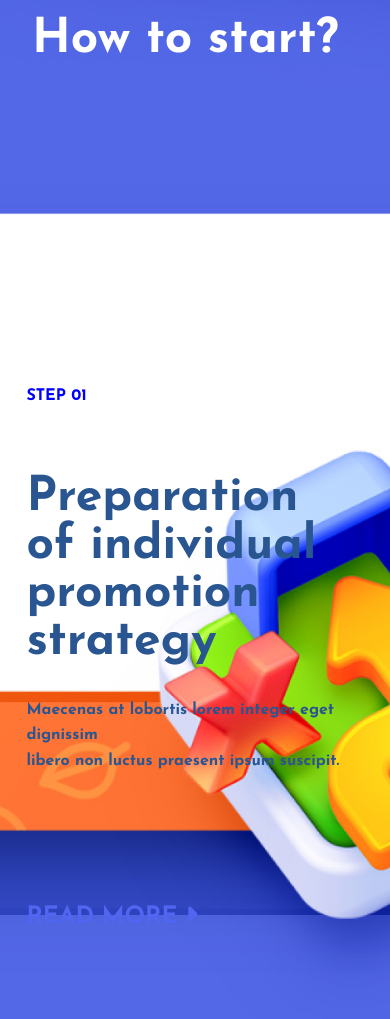
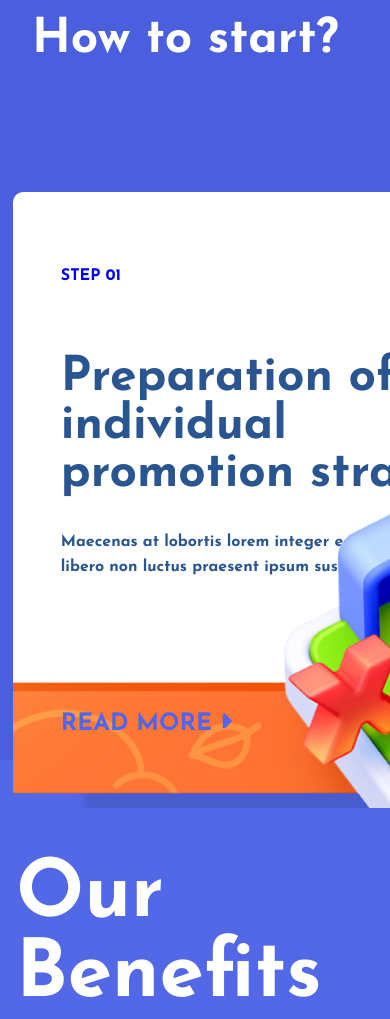
Before and after one commit to imrulkayessayem/domo-website, a plain HTML site: page index.html in a window 390 px wide. Shown: the top 1019 px of the page. Drawn offline with Linux system fonts and the light colour scheme.

Commit message:
media query

```diff
--- a/style.css
+++ b/style.css
@@ -37,7 +37,6 @@ a {
   max-width: 1450px;
   margin: auto;
   padding: 1rem 2rem;
-  overflow: hidden;
 }
 
 .logo {
@@ -86,7 +85,7 @@ a {
 }
 
 #main-header {
-  background: url(img/landing-4.png) no-repeat center center/cover;
+  background: url(img/domo-landing-2.png) no-repeat center center/cover;
   height: 100vh;
   font-weight: 800;
 }
@@ -124,7 +123,7 @@ a {
   display: flex;
   align-items: center;
   font-size: 1rem;
-  transition: all 1s ease-in;
+  transition: all .5s ease-in;
 }
 
 #main-header #navbar #nav-content ul li a:hover {
@@ -222,7 +221,7 @@ a {
 #how {
   height: 100vh;
   width: 100%;
-  background: url('img/2nd-page.png') no-repeat center center/cover;
+  background: #4B5EDE;
 }
 
 .start {
@@ -232,19 +231,32 @@ a {
 }
 
 #how .how-content {
-  height: 100%;
   display: flex;
   flex-direction: column;
   align-items: left;
   justify-content: center;
-  margin-left: 5rem;
-  margin-top: 10rem;
+  margin-top: 7rem;
+  background: #fff;
+  width: 1000px;
+  height: 600px;
+  border-radius: 10px;
+  box-shadow: 200px 100px rgba(0, 0, 0, 0.11);
+}
+
+#how .how-content::before {
+  content: '';
+  position: absolute;
+  background: url('img/2nd-page-before.png') no-repeat center center/cover;
+  height: 100%;
+  width: 1182px;
+  top: 8.2rem;
 }
 
 #how .how-content .step {
   font-family: 'Josefin Sans', sans-serif;
   color: blue;
-  margin-top: 2rem;
+  margin-top: 1rem;
+  padding-left: 3rem;
 }
 
 #how .how-content h1 {
@@ -252,22 +264,26 @@ a {
   font-size: 4rem;
   color: #295691;
   margin-top: 4rem;
+  padding-left: 3rem;
 }
 
 #how .how-content .step-2 {
   font-family: 'Josefin Sans', sans-serif;
   color: #295691;
-  font-size: 1.5rem;
+  font-size: 1rem;
   margin-top: 2rem;
+  padding-left: 3rem;
 }
 
 #how .how-content a {
   font-family: 'Josefin Sans', sans-serif;
   font-size: 1.5rem;
-  margin-top: 7rem;
+  margin-top: 9rem;
   color: #fff;
   font-weight: bold;
   transition: all .5s ease-in;
+  padding-left: 3rem;
+  z-index: 10;
 }
 
 #how .how-content a:hover {
@@ -737,9 +753,18 @@ a {
   #main-header {
     display: none;
   }
+
+  .container {
+    overflow: hidden;
+  }
 }
 
 @media(max-width: 736px) {
+
+  .container {
+    overflow: hidden;
+  }
+
   #main-header #navbar #nav-content {
     border: none;
     box-shadow: none;
@@ -887,6 +912,11 @@ a {
 }
 
 @media(max-width: 1146px) {
+
+  .container {
+    overflow: hidden;
+  }
+
   #main-header #navbar {
     flex-direction: column;
   }
@@ -924,10 +954,15 @@ a {
 }
 
 @media(max-width: 1024px) {
+
+  .container {
+    overflow: hidden;
+  }
+
   /* how */
 
   #how {
-    height: 120vh;
+    height: 80vh;
   }
 
   .start {
@@ -936,7 +971,13 @@ a {
 
 
   #how .how-content {
-    margin-top: 18rem;
+    margin-top: 8rem;
+    width: 800px;
+    box-shadow: 100px 50px 10px rgba(0, 0, 0, 0.1);
+  }
+
+  #how .how-content::before {
+    width: 800px;
   }
 
   #how .how-content h1 {
@@ -985,10 +1026,15 @@ a {
 
 
 @media(max-width: 768px) {
+
+  .container {
+    overflow: hidden;
+  }
+
     /* how */
 
     #how {
-      height: 120vh;
+      height: 90vh;
     }
 
     .start {
@@ -997,8 +1043,12 @@ a {
 
 
     #how .how-content {
-      margin-left: -.35rem;
-      margin-top: 18rem;
+      width: 600px;
+      box-shadow: 70px 70px 5px rgba(0, 0, 0, 0.1);
+    }
+
+    #how .how-content::before {
+      width: 600px;
     }
 
     #how .how-content h1 {
```
Also changed, not shown: img/2nd-page-before.png (added), img/2nd-page.png (deleted), img/domo-landing-2.png (added), mobile.css (line endings or trailing spaces).
